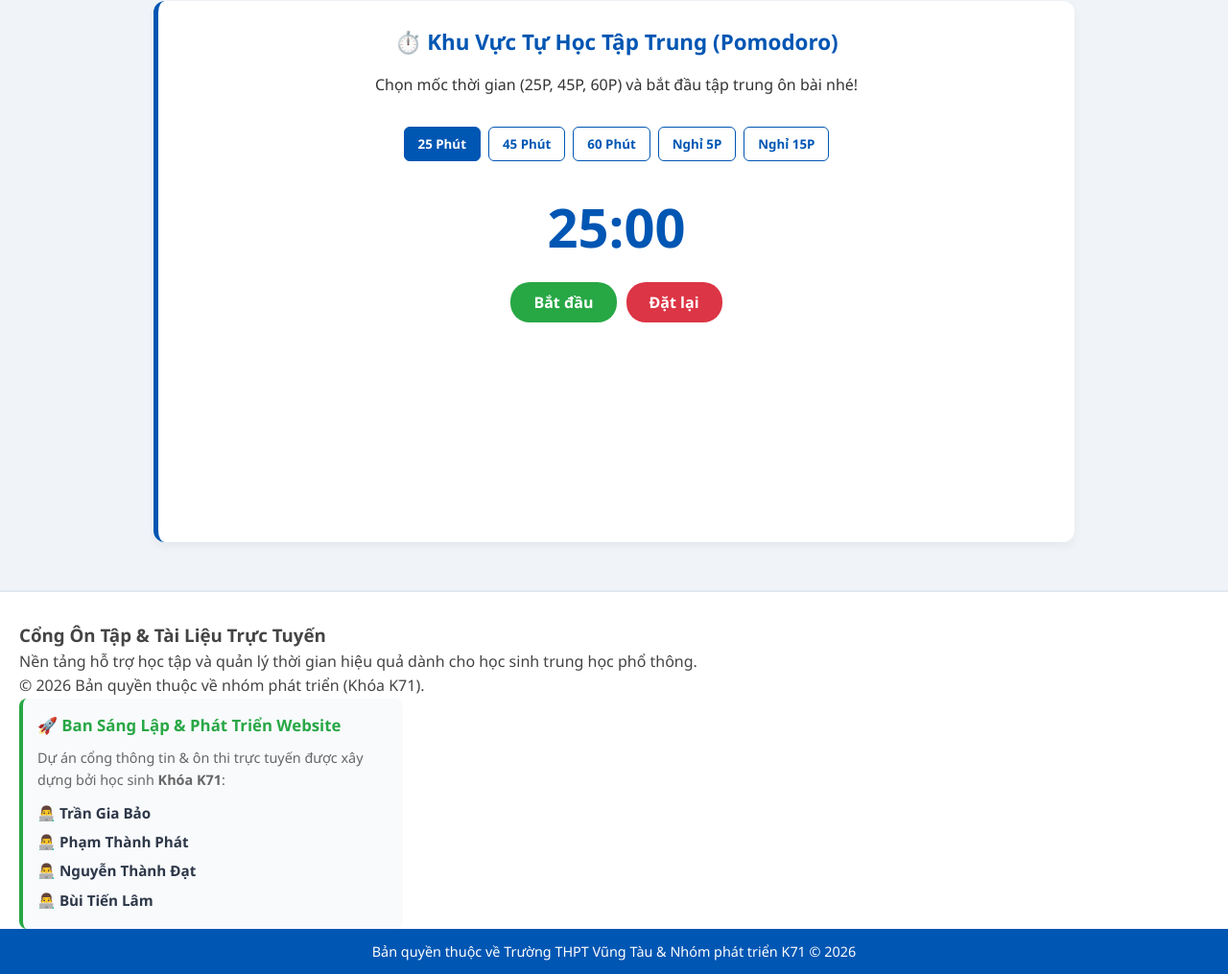
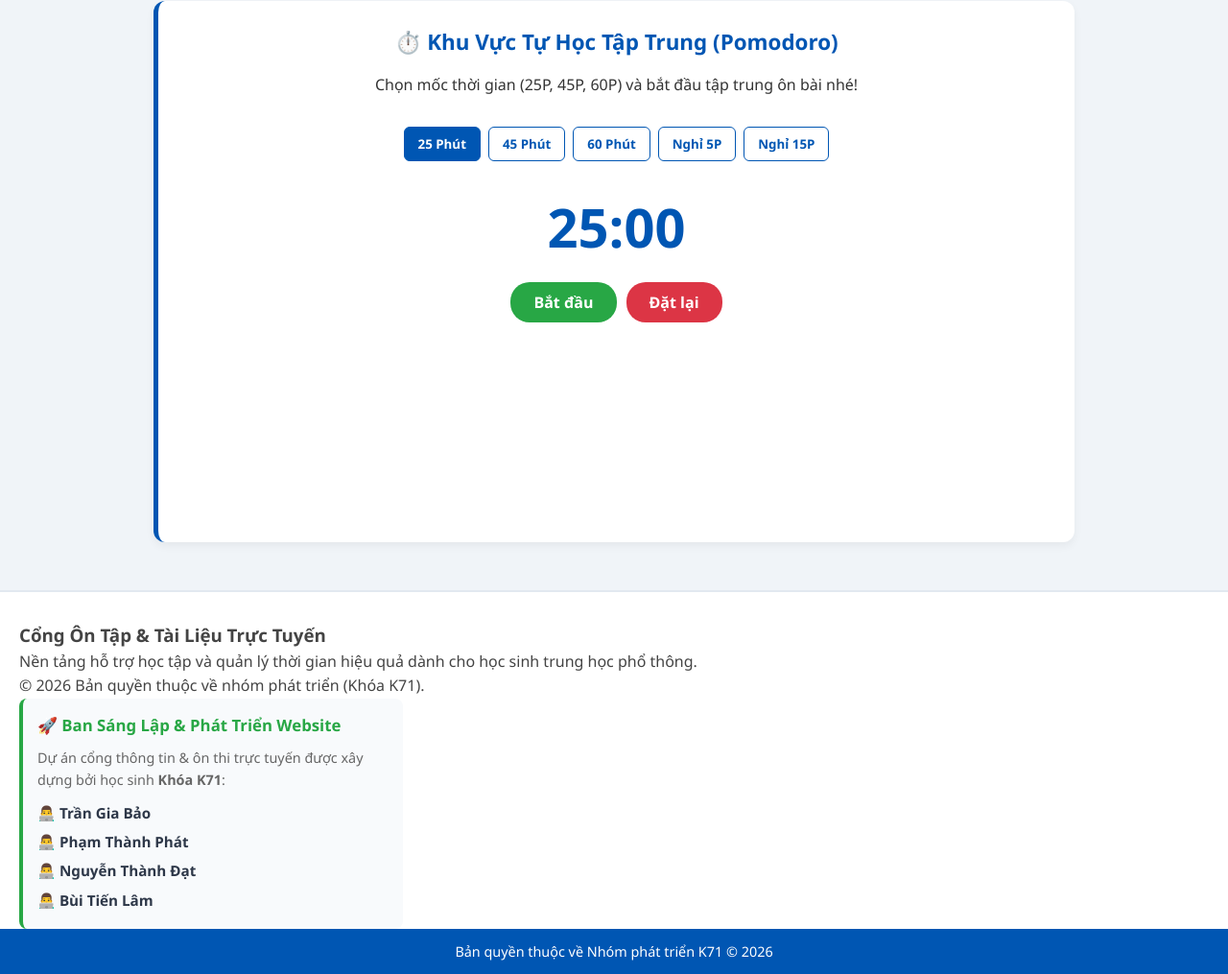
Before and after one commit to romoi21/on-thi-VT3, a plain HTML site: page index.html in a window 1280 px wide. Shown: the part 1116-2131 px from the top of the page at 96% size. Drawn offline with Linux system fonts and the light colour scheme.

Commit message:
Add files via upload

```diff
--- a/index.html
+++ b/index.html
@@ -207,7 +207,7 @@
         </div>
 
         <div class="copyright-bar">
-            Bản quyền thuộc về Trường THPT Vũng Tàu & Nhóm phát triển K71 © 2026
+            Bản quyền thuộc về Nhóm phát triển K71 © 2026
         </div>
     </footer>
 
```
